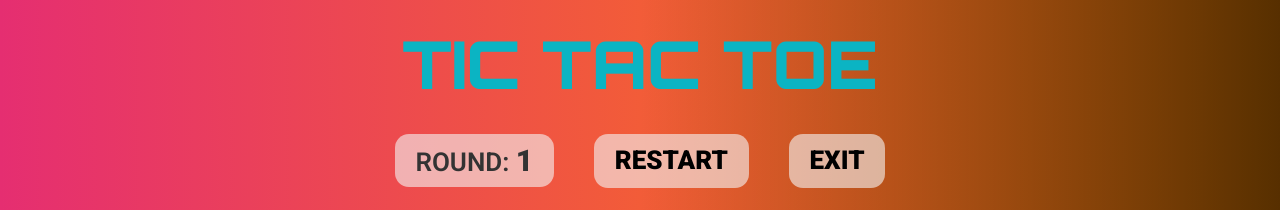
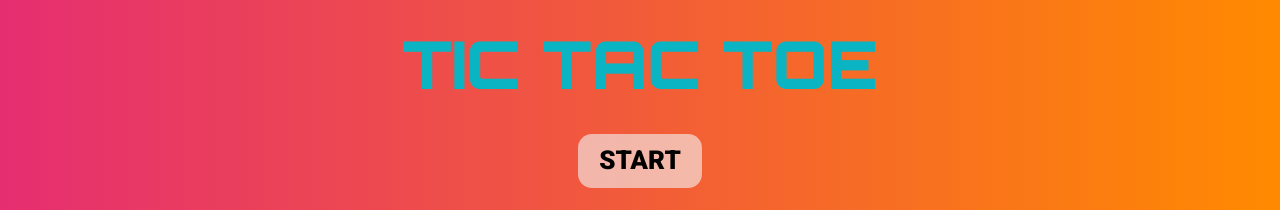
Before and after one commit to YueMoon3773/tic_tac_toe, a plain HTML site: page index.html in a window 1280 px wide. Shown: the top 210 px of the page. Drawn offline with nearby package versions, Linux system fonts and the light colour scheme; a web font is replaced by a local one.

Commit message:
Fix false Startup display screen issue.

```diff
--- a/index.html
+++ b/index.html
@@ -30,10 +30,10 @@
         <div class="app">
             <div class="top">
                 <h1 class="title">TIC TAC TOE</h1>
-                <div class="gameSelectionController">
+                <div class="gameSelectionController active">
                     <div class="startBtn">START</div>
                 </div>
-                <div class="gamePlayController active">
+                <div class="gamePlayController">
                     <h4 class="roundWrapper">ROUND: <span class="round">1</span></h4>
                     <div class="restartBtn">RESTART</div>
                     <div class="exitBtn">EXIT</div>
@@ -41,7 +41,7 @@
             </div>
 
             <div class="middle">
-                <div class="gameSelection">
+                <div class="gameSelection active">
                     <div class="selectionPlayerCard">
                         <h3 class="playerCardTitle">Player One</h3>
                         <div class="playerCardImgWrapper">
@@ -83,7 +83,7 @@
                     </div>
                 </div>
 
-                <div class="gamePlay active">
+                <div class="gamePlay">
                     <div class="playerLeft active player">
                         <h2 class="playerName">Player 1</h2>
                         <h3 class="playerScore">Score: <span class="score">0</span></h3>
@@ -129,7 +129,7 @@
             </div>
         </div>
 
-        <div class="filter active">
+        <div class="filter">
             <div class="filterSide filterSideLeft active"></div>
             <div class="filterSide filterSideRight"></div>
         </div>
```
